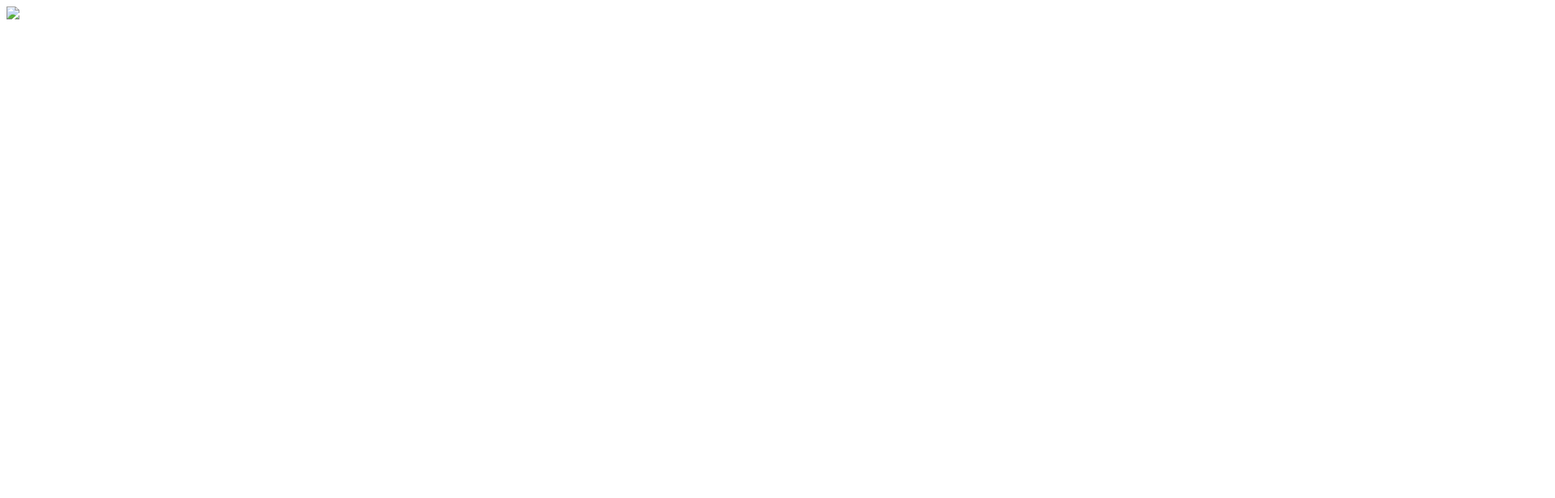
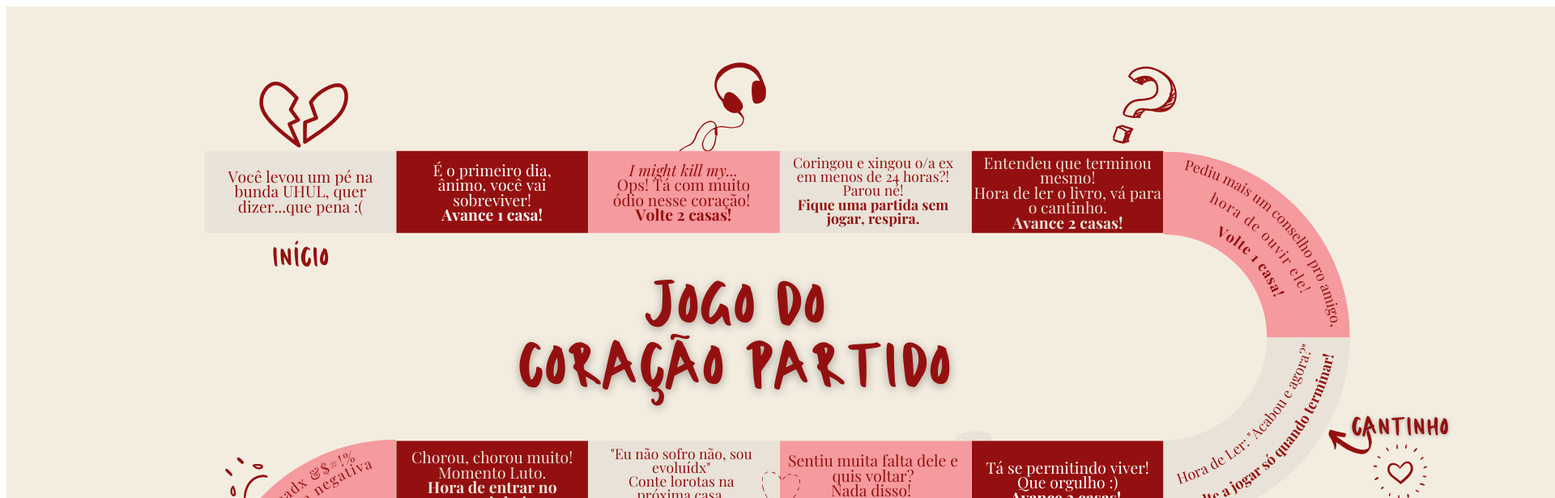
Before and after one commit to editoramors/jogodocoracaopartido, a plain HTML site: page index.html in a window 1280 px wide. Shown: the top 616 px of the page at 81% size, 1920 px wide, since content can reach past the window. Drawn offline with Linux system fonts and the light colour scheme; the site is published under a folder, as on GitHub Pages, so addresses that start at the root find nothing.

Commit message:
Update index.html

```diff
--- a/index.html
+++ b/index.html
@@ -1 +1 @@
-<img src="/Jogo do Coração Partido.png">
+<img src="static/Jogo do Coração Partido.png">
```
